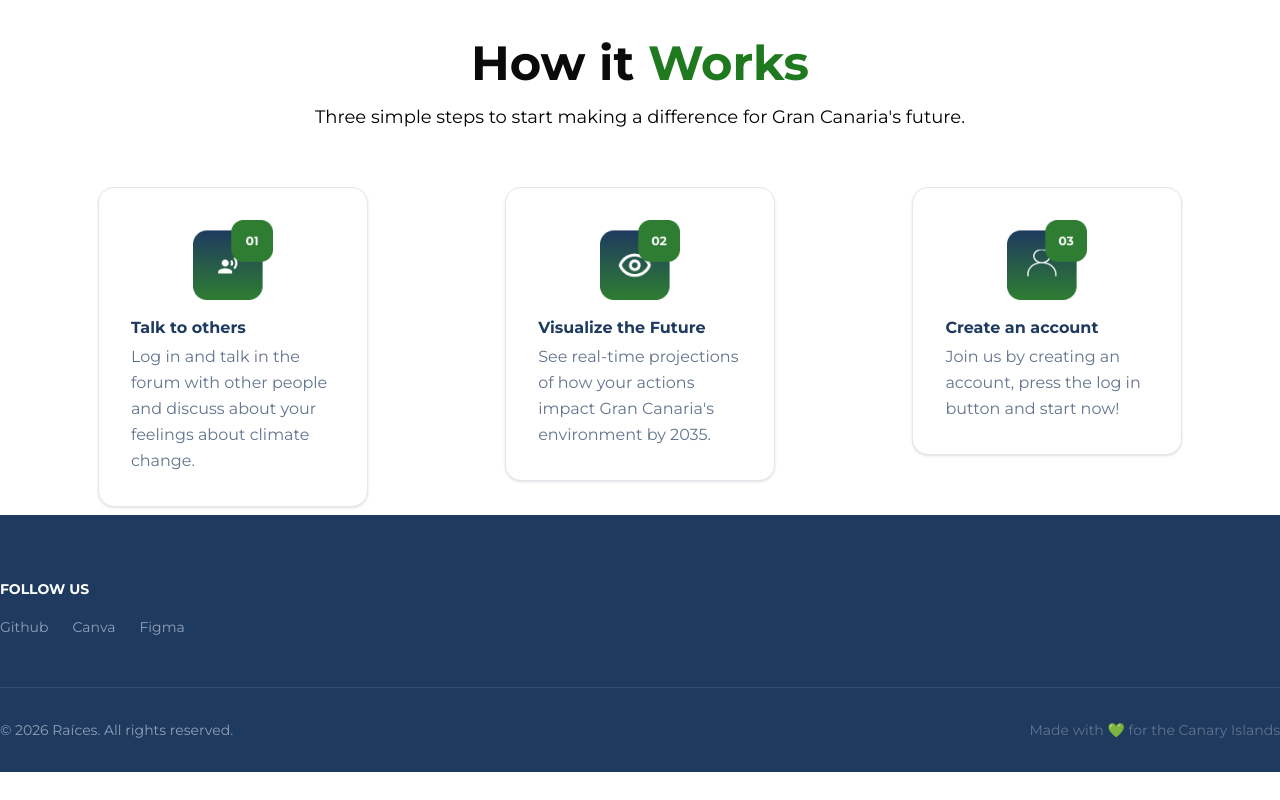
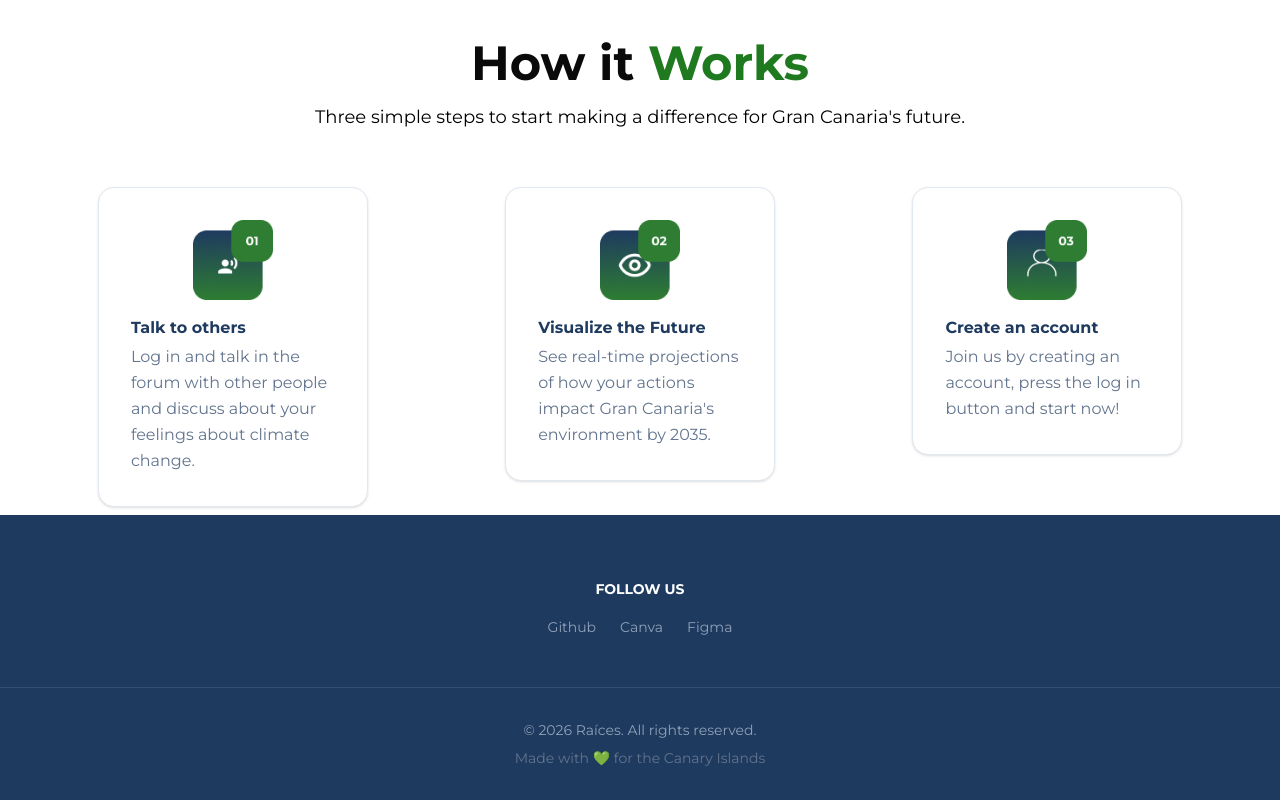
Before and after one commit to SimonH3-coder/Team-3-Powerpuff, a React (Vite) app in the folder frontend/: page / in a window 1280 px wide. Shown: the part 1304-2104 px from the top of the page. Before the commit the page ends 2076 px from the top, so only its background shows below. Built offline with nearby package versions, Linux system fonts and the light colour scheme; no server answers.

Commit message:
feat: enhance password change functionality with error handling and user feedback

```diff
--- a/frontend/src/components/Footer.jsx
+++ b/frontend/src/components/Footer.jsx
@@ -4,7 +4,7 @@ export default function Footer() {
   return (
     <footer className="bg-navy pt-16 pb-8">
       <Container>
-        <div>
+        <div className="flex flex-col items-center text-center">
           <h3 className="text-sm font-semibold text-white uppercase mb-4">Follow Us</h3>
           <ul className="flex gap-6">
             <li><a href="#" className="text-sm text-slate-400 hover:text-sky">Github</a></li>
@@ -12,7 +12,7 @@ export default function Footer() {
             <li><a href="#" className="text-sm text-slate-400 hover:text-sky">Figma</a></li>
           </ul>
         </div>
-        <div className="border-t border-white/10 mt-12 pt-8 flex flex-col sm:flex-row items-center justify-between gap-4">
+        <div className="border-t border-white/10 mt-12 pt-8 flex flex-col items-center gap-2">
           <p className="text-sm text-slate-400">© 2026 Raíces. All rights reserved.</p>
           <p className="text-sm text-slate-500">Made with 💚 for the Canary Islands</p>
         </div>
--- a/frontend/src/pages/Settings.jsx
+++ b/frontend/src/pages/Settings.jsx
@@ -25,13 +25,18 @@ function AccountModal({ onClose, email, userId }) {
   async function handleChangePassword(e) {
     e.preventDefault();
     const token = localStorage.getItem("token");
-    const res = await fetch("/api/auth/change-password", {
-      method: "POST",
-      headers: { "Content-Type": "application/json", Authorization: `Bearer ${token}` },
-      body: JSON.stringify({ currentPassword: currentPw, newPassword: newPw }),
-    });
-    setMsg(res.ok ? "Password updated!" : "Something went wrong.");
-    setCurrentPw(""); setNewPw("");
+    try {
+      const res = await fetch("/api/auth/change-password", {
+        method: "POST",
+        headers: { "Content-Type": "application/json", Authorization: `Bearer ${token}` },
+        body: JSON.stringify({ currentPassword: currentPw, newPassword: newPw }),
+      });
+      const data = await res.json();
+      setMsg(res.ok ? "Password updated!" : (data.error || "Something went wrong."));
+      if (res.ok) { setCurrentPw(""); setNewPw(""); }
+    } catch {
+      setMsg("Could not connect to the server.");
+    }
   }
 
   async function handleDeleteAccount() {
```
